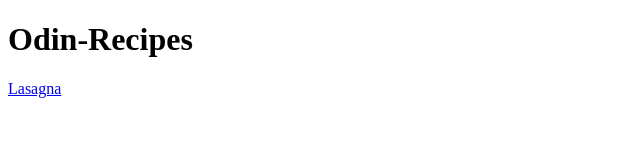
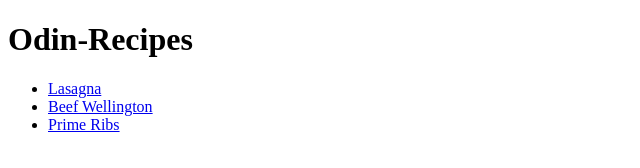
Before and after one commit to JvosOfficial/odin-recipes, a plain HTML site: page index.html in a window 1280 px wide. Shown: the whole page, without its empty margins (0-640 px from the left). Drawn offline with Linux system fonts and the light colour scheme.

Commit message:
If applied, this commit will estbalish a linkage from the main page to all subpages

```diff
--- a/index.html
+++ b/index.html
@@ -6,6 +6,10 @@
 </head>
 <body>
     <h1>Odin-Recipes</h1>
-    <a href="recipes/lasagna.html">Lasagna</a>
+    <ul>
+        <li><a href="./recipes/lasagna.html">Lasagna</a></li>
+        <li><a href="./recipes/beefwellington.html">Beef Wellington</a></li>
+        <li><a href="./recipes/primeribs.html">Prime Ribs</a></li>
+    </ul>
 </body>
 </html>
```
